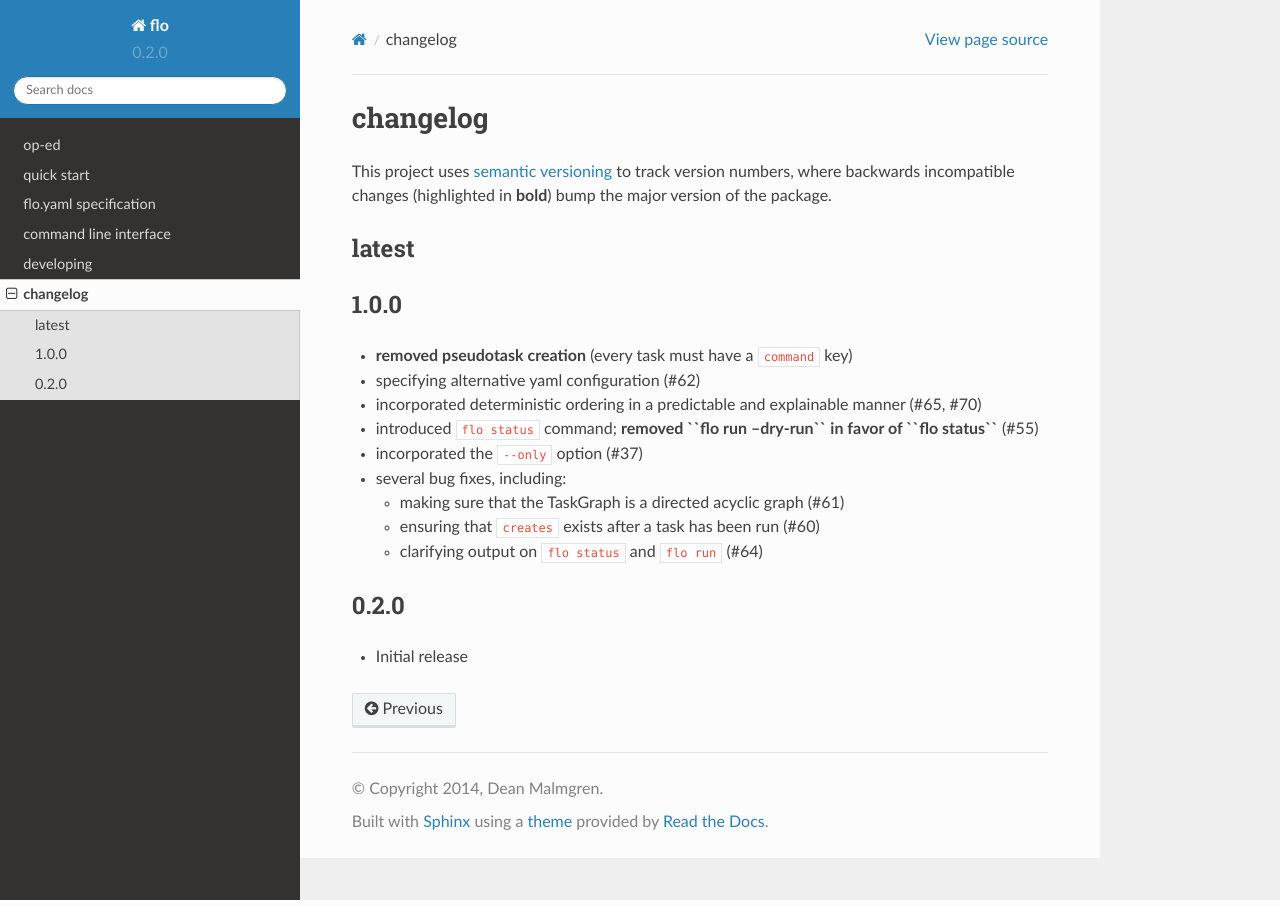
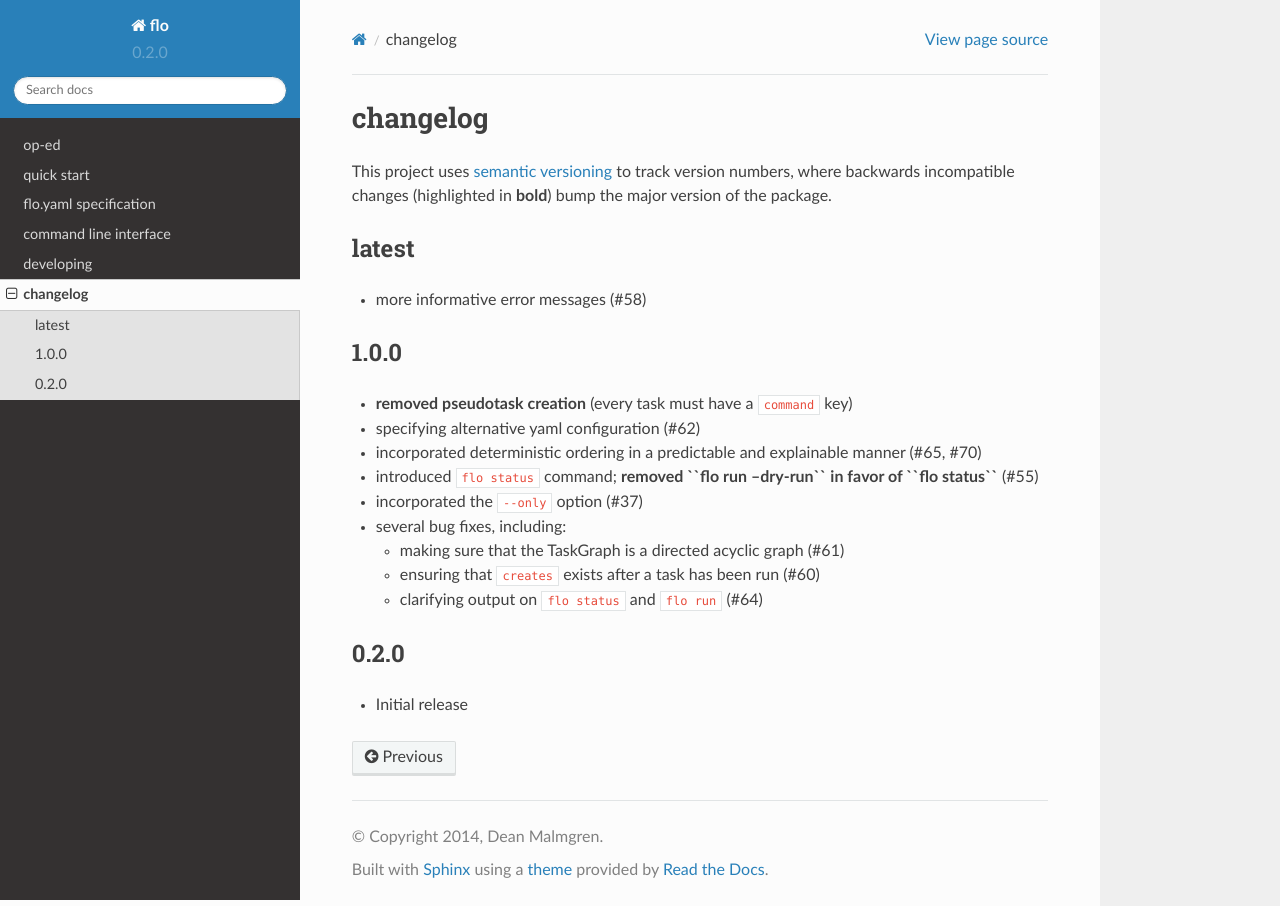
Before and after one commit to deanmalmgren/flo, a Sphinx documentation site: the page built from docs/changelog.rst, in a window 1280 px wide. Built offline with Sphinx 7.4.7 and the Read the Docs theme 2.0.0, drawn with Linux system fonts in a browser that asks for light colours.

Commit message:
updated changelog

```diff
--- a/docs/changelog.rst
+++ b/docs/changelog.rst
@@ -9,6 +9,7 @@ track version numbers, where backwards incompatible changes
 latest
 ------
 
+* more informative error messages (#58)
 
 1.0.0
 -----
```
